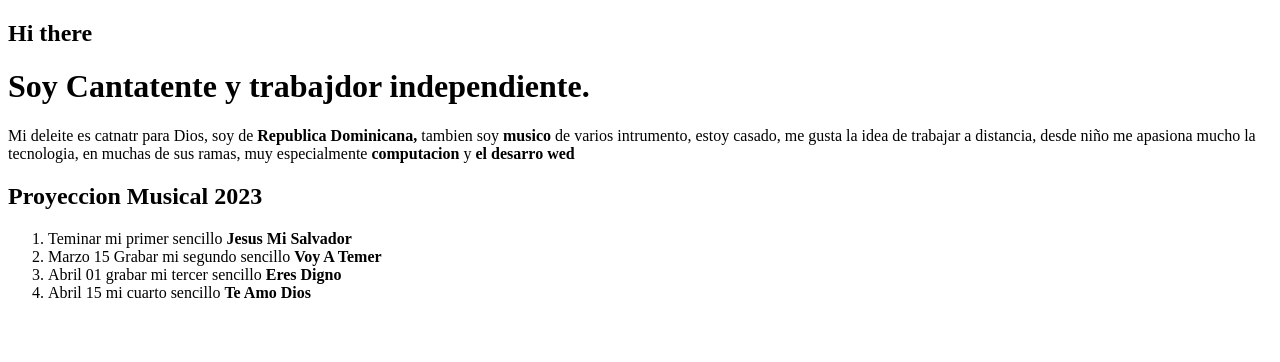
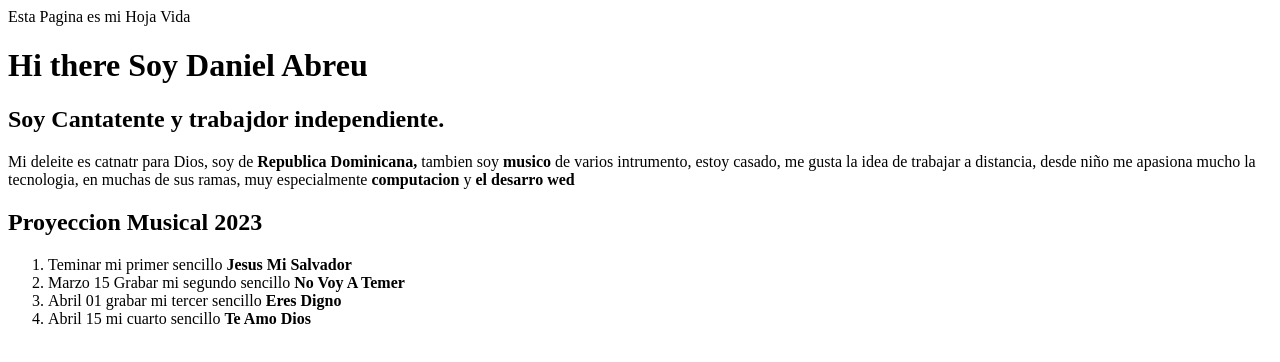
Before and after one commit to danielabrue/danielabrue, a plain HTML site: page index.html in a window 1280 px wide. Drawn offline with Linux system fonts and the light colour scheme.

Commit message:
Realicé algunos cambios en mi index.html

```diff
--- a/index.html
+++ b/index.html
@@ -1,10 +1,9 @@
 <!DOCTYPE html>
 <html lang="en">
   <head>
-
-    <h2>Hi there</h2>
-    <title>Soy Daniel Abreu</title>
-     <h1>Soy Cantatente y trabajdor independiente.</h1>
+  <table>Esta Pagina es mi Hoja Vida</table>
+    <h1>Hi there Soy Daniel Abreu</h1>
+      <h2>Soy Cantatente y trabajdor independiente.</h2>
      </head>
      <body>
        <p>
@@ -16,9 +15,10 @@
          <h2> Proyeccion Musical 2023</h2>
           <ol>
            <li>Teminar mi primer sencillo <strong>Jesus Mi Salvador</strong></li>
-        <li>Marzo 15 Grabar mi segundo sencillo <strong>Voy A Temer</strong></li>
+           <li>Marzo 15 Grabar mi segundo sencillo <strong>No Voy A Temer</strong></li>
            <li>Abril 01 grabar mi tercer sencillo <strong>Eres Digno</strong></li>
            <li>Abril 15 mi cuarto sencillo <strong>Te Amo Dios</strong></li>
          </ol>
       </body>
   </html>
+</html>
```
Lines whose indentation alone changed are shown as unchanged.
